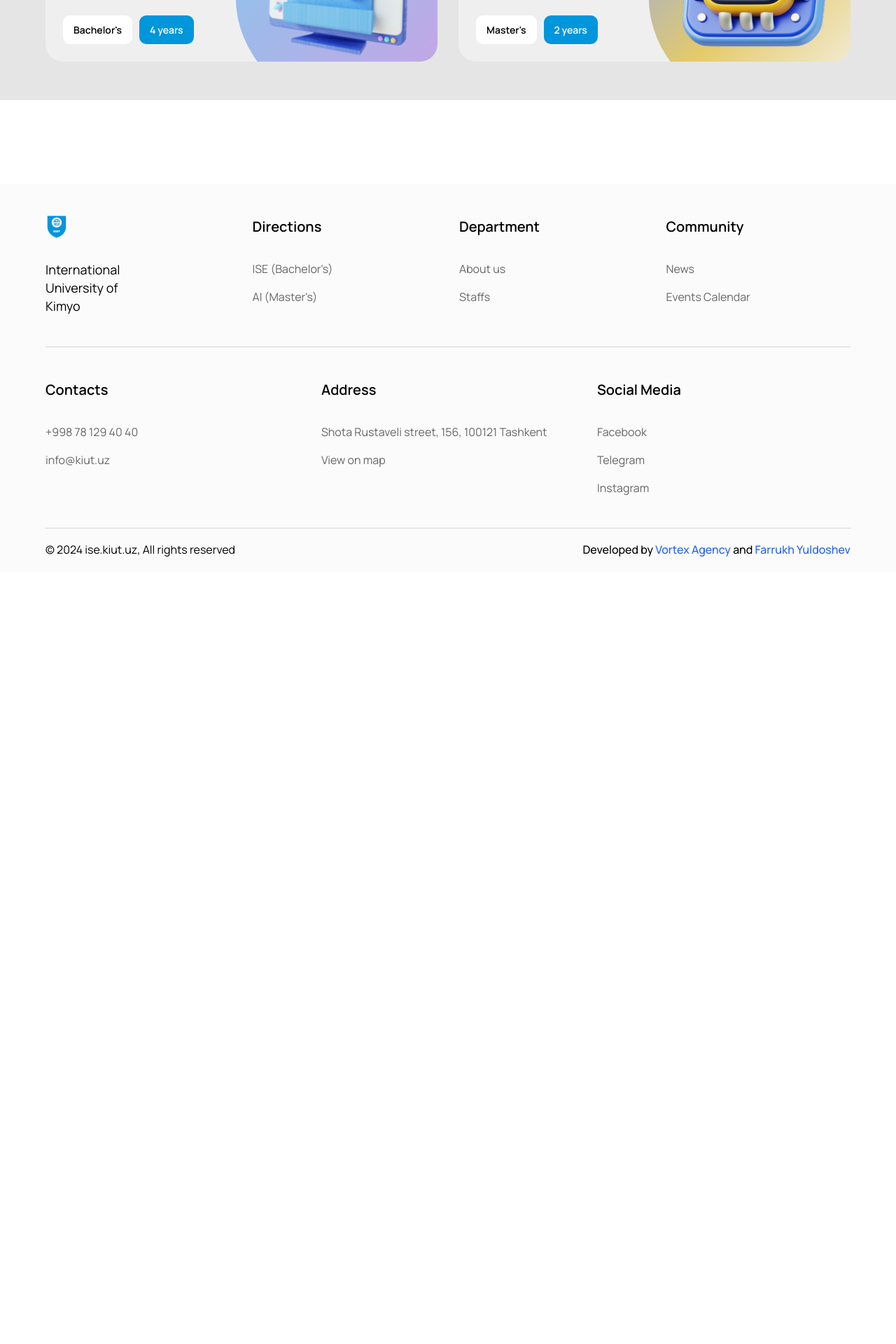
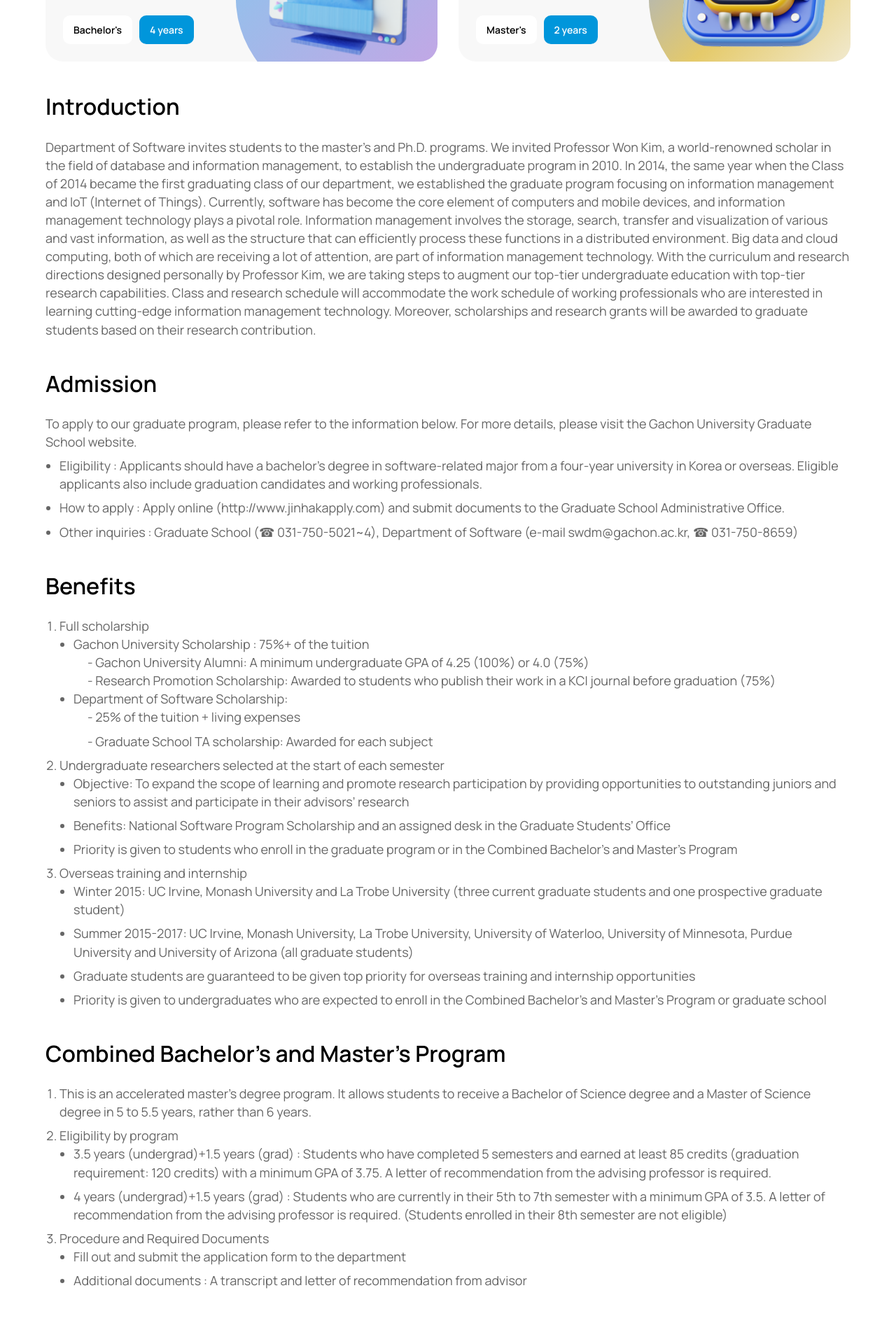
Before and after one commit to IsmailGa/kiut_ise_kafedra, a Next.js app: page /en/courses in a window 1280 px wide. Shown: the part 480-2400 px from the top of the page at 70% size. Before the commit the page ends 1297 px from the top, so only its background shows below. Built offline with nearby package versions, Linux system fonts and the light colour scheme.

Commit message:
content update

```diff
--- a/app/[locale]/courses/page.tsx
+++ b/app/[locale]/courses/page.tsx
@@ -7,28 +7,30 @@ import { ArrowRotated } from "@/public/icons";
 import Container from "@/components/container";
 import Navbar from "@/components/navbar";
 import { useTranslations } from "next-intl";
+import { Inter } from "next/font/google";
 
+const inter = Inter({ subsets: ["latin"] });
 const Courses = () => {
   const t = useTranslations("courses");
 
   return (
     <>
       <Navbar />
-      <section
-        className="w-full flex flex-col 2xl:mt-[120px] mt-[95px] bg-black/10 py-[10px]"
+      <div
+        className="w-full flex flex-col 2xl:mt-[120px] mt-[95px] py-[10px]"
         id="courses"
       >
         <Container>
           <div className="w-full flex flex-col gap-[25px] 2xl:mb-[65px] mb-[45px] items-center">
-            <h1 className="2xl:text-[56px] xl:text-[40px] lg:text-[32px] text-[22px] font-semibold leading-[100%]">
+            <h1 className="2xl:text-[56px] xl:text-[40px] text-[32px] font-semibold leading-[100%]">
               {t("title")}
             </h1>
-            <p className="2xl:max-w-[667px] max-w-[580px] xl:text-[18px] text-[16px] text-[#666666] font-normal leading-[120%]">
+            <p className="2xl:max-w-[667px] max-w-[580px] xl:text-[18px] text-[16px] text-[#666666] font-normal leading-[120%] text-center">
               {t("description")}
             </p>
           </div>
           {/* CARDS */}
-          <div className="grid md:grid-cols-2 grid-cols-1 items-center flex-col gap-[30px] mb-[45px]">
+          <div className="grid md:grid-cols-2 grid-cols-1 items-center flex-col gap-[30px] 2xl:mb-[65px] mb-[45px]">
             {/* CARD ONE */}
             <Link href="/courses/bachelors">
               <div className="xl:h-[310px] h-[280px] flex flex-col justify-between p-[25px] rounded-[25px] bg-[#F4F4F4]/65 overflow-hidden relative group">
@@ -88,8 +90,102 @@ const Courses = () => {
               </div>
             </Link>
           </div>
+          <div className="w-full flex flex-col gap-[25px] 2xl:mb-[65px] mb-[45px]">
+            <h1 className="2xl:text-[42px] lg:text-[32px] text-[28px] font-semibold leading-[120%]">
+              {"Introduction"}
+            </h1>
+            <p className="xl:text-[18px] text-[16px] text-[#666666] font-normal leading-[145%]">
+              Department of Software invites students to the master’s and Ph.D. programs. We invited Professor Won Kim, a world-renowned scholar in the field of database and information management, to establish the undergraduate program in 2010. In 2014, the same year when the Class of 2014 became the first graduating class of our department, we established the graduate program focusing on information management and IoT (Internet of Things).
+              Currently, software has become the core element of computers and mobile devices, and information management technology plays a pivotal role. Information management involves the storage, search, transfer and visualization of various and vast information, as well as the structure that can efficiently process these functions in a distributed environment. Big data and cloud computing, both of which are receiving a lot of attention, are part of information management technology.
+              With the curriculum and research directions designed personally by Professor Kim, we are taking steps to augment our top-tier undergraduate education with top-tier research capabilities. Class and research schedule will accommodate the work schedule of working professionals who are interested in learning cutting-edge information management technology. Moreover, scholarships and research grants will be awarded to graduate students based on their research contribution.
+            </p>
+          </div>
+          <div className="w-full flex flex-col gap-[25px] 2xl:mb-[65px] mb-[45px]">
+            <h1 className="2xl:text-[42px] lg:text-[32px] text-[28px] font-semibold leading-[120%]">
+              {"Admission"}
+            </h1>
+            <p className="xl:text-[18px] text-[16px] text-[#666666] font-normal leading-[145%]">
+              To apply to our graduate program, please refer to the information below. For more details, please visit the Gachon University Graduate School website.
+              <ul className="flex flex-col gap-2 list-disc pt-[8px] pl-[20px]">
+                <li>Eligibility : Applicants should have a bachelor’s degree in software-related major from a four-year university in Korea or overseas. Eligible applicants also include graduation candidates and working professionals.</li>
+                <li>How to apply : Apply online (http://www.jinhakapply.com) and submit documents to the Graduate School Administrative Office.</li>
+                <li>Other inquiries : Graduate School (☎ 031-750-5021~4), Department of Software (e-mail swdm@gachon.ac.kr, ☎ 031-750-8659)</li>
+              </ul>
+            </p>
+          </div>
+          <div className="w-full flex flex-col gap-[25px] 2xl:mb-[65px] mb-[45px]">
+            <h1 className="2xl:text-[42px] lg:text-[32px] text-[28px] font-semibold leading-[120%]">
+              {"Benefits"}
+            </h1>
+            <p className="xl:text-[18px] text-[16px] text-[#666666] font-normal leading-[145%]">
+              <ul className="flex flex-col gap-2 list-decimal pl-[20px]">
+                <li>
+                  Full scholarship
+                  <ul className="flex flex-col list-disc pl-[20px]">
+                    <li>
+                      Gachon University Scholarship : 75%+ of the tuition
+                      <ul className="flex flex-col list-none pl-[20px]">
+                        <li>- Gachon University Alumni: A minimum undergraduate GPA of 4.25 (100%) or 4.0 (75%)</li>
+                        <li>- Research Promotion Scholarship: Awarded to students who publish their work in a KCI journal before graduation (75%)</li>
+                      </ul>
+                    </li>
+                    <li>
+                      Department of Software Scholarship:
+                      <ul className="flex flex-col gap-2 list-none pl-[20px]">
+                        <li>- 25% of the tuition + living expenses</li>
+                        <li>- Graduate School TA scholarship: Awarded for each subject</li>
+                      </ul>
+                    </li>
+                  </ul>
+                </li>
+                <li>
+                  Undergraduate researchers selected at the start of each semester
+                  <ul className="flex flex-col gap-2 list-disc pl-[20px]">
+                    <li>Objective: To expand the scope of learning and promote research participation by providing opportunities to outstanding juniors and seniors to assist and participate in their advisors’ research</li>
+                    <li>Benefits: National Software Program Scholarship and an assigned desk in the Graduate Students’ Office</li>
+                    <li>Priority is given to students who enroll in the graduate program or in the Combined Bachelor’s and Master’s Program</li>
+                  </ul>
+                </li>
+                <li>
+                  Overseas training and internship
+                  <ul className="flex flex-col gap-2 list-disc pl-[20px]">
+                    <li>Winter 2015: UC Irvine, Monash University and La Trobe University (three current graduate students and one prospective graduate student)</li>
+                    <li>Summer 2015-2017: UC Irvine, Monash University, La Trobe University, University of Waterloo, University of Minnesota, Purdue University and University of Arizona (all graduate students)</li>
+                    <li>Graduate students are guaranteed to be given top priority for overseas training and internship opportunities</li>
+                    <li>Priority is given to undergraduates who are expected to enroll in the Combined Bachelor’s and Master’s Program or graduate school</li>
+                  </ul>
+                </li>
+              </ul>
+            </p>
+          </div>
+          <div className="w-full flex flex-col gap-[25px] 2xl:mb-[65px] mb-[45px]">
+            <h1 className="2xl:text-[42px] lg:text-[32px] text-[28px] font-semibold leading-[120%]">
+              {"Combined Bachelor’s and Master’s Program"}
+            </h1>
+            <p className="xl:text-[18px] text-[16px] text-[#666666] font-normal leading-[145%]">
+              <ul className="flex flex-col gap-2 list-decimal pl-[20px]">
+                <li>
+                  This is an accelerated master’s degree program. It allows students to receive a Bachelor of Science degree and a Master of Science degree in 5 to 5.5 years, rather than 6 years.
+                </li>
+                <li>
+                  Eligibility by program
+                  <ul className="flex flex-col gap-2 list-disc pl-[20px]">
+                    <li>3.5 years (undergrad)+1.5 years (grad) : Students who have completed 5 semesters and earned at least 85 credits (graduation requirement: 120 credits) with a minimum GPA of 3.75. A letter of recommendation from the advising professor is required.</li>
+                    <li>4 years (undergrad)+1.5 years (grad) : Students who are currently in their 5th to 7th semester with a minimum GPA of 3.5. A letter of recommendation from the advising professor is required. (Students enrolled in their 8th semester are not eligible)</li>
+                  </ul>
+                </li>
+                <li>
+                  Procedure and Required Documents
+                  <ul className="flex flex-col gap-2 list-disc pl-[20px]">
+                    <li>Fill out and submit the application form to the department</li>
+                    <li>Additional documents : A transcript and letter of recommendation from advisor</li>
+                  </ul>
+                </li>
+              </ul>
+            </p>
+          </div>
         </Container>
-      </section>
+      </div>
     </>
   );
 };
--- a/components/container.tsx
+++ b/components/container.tsx
@@ -2,7 +2,7 @@ import React from "react";
 
 const Container = ({ children }: { children: React.ReactNode }) => {
   return (
-    <div className="2xl:max-w-[100%] max-2xl:max-w-[1440px] xl:max-w-[1280px] lg:max-w-[1024px] md:max-w-[768px] w-full mx-auto md:px-[65px] px-[30px]">
+    <div className="2xl:max-w-[1440px] max-2xl:max-w-[1440px] xl:max-w-[1280px] lg:max-w-[1024px] md:max-w-[768px] w-full mx-auto md:px-[65px] px-[30px]">
       {children}
     </div>
   );
--- a/components/navbar.tsx
+++ b/components/navbar.tsx
@@ -124,7 +124,7 @@ const Navbar = () => {
                     <div className="py-1">
                       <MenuItem>
                         <Link
-                          href="#about"
+                          href="/#about"
                           className="block px-4 py-2 text-sm text-gray-700 data-[focus]:bg-gray-100 data-[focus]:text-gray-900 data-[focus]:outline-none"
                         >
                           {t("about_us")}
@@ -281,7 +281,7 @@ const Navbar = () => {
                             {t("teachers")}
                           </Link>
                           <Link
-                            href="#about"
+                            href="/#about"
                             className="block px-4 py-2 data-[focus]:bg-gray-100 data-[focus]:text-gray-900 data-[focus]:outline-none"
                           >
                             {t("about_us")}
```
